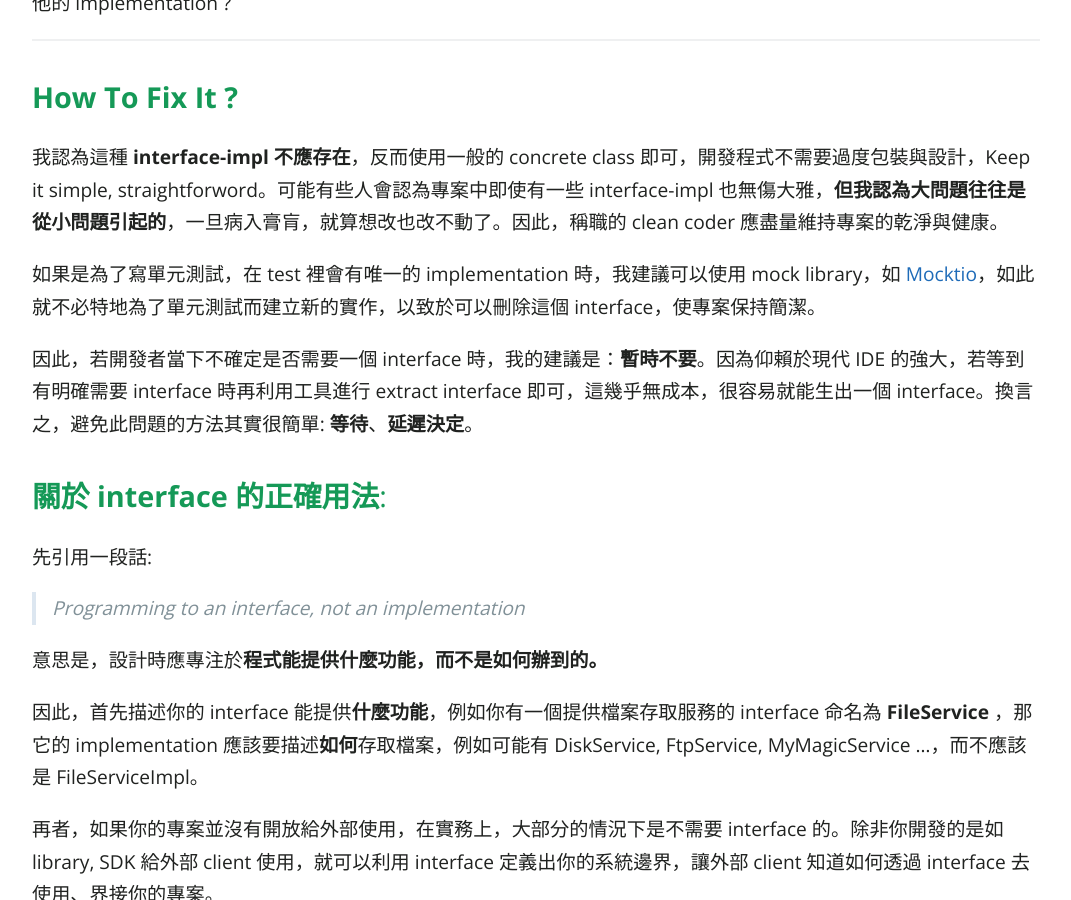
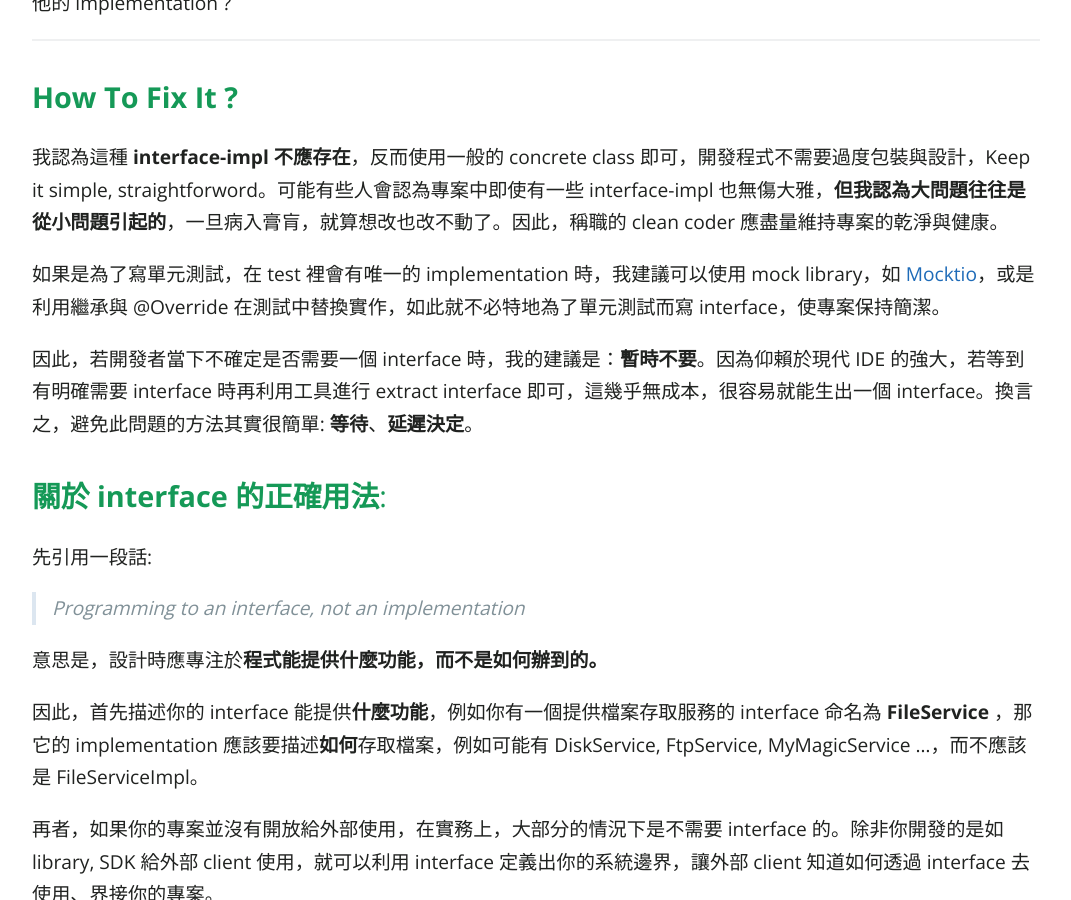
Before and after one commit to KaiSheng714/KaiSheng714.github.io, a Jekyll site: the page built from _posts/2022-01-20-anti-pattern-of-java-interface-impl-style.md, in a window 1280 px wide and 900 px high, scrolled down 1680 px. Shown: the whole window, without its empty margins (104-1175 px from the left). Built offline with Jekyll 4.4.1, drawn with Linux system fonts in a browser that asks for light colours; comment, search, counter and statistics services are not loaded.

Commit message:
interface

```diff
--- a/_posts/2022-01-20-anti-pattern-of-java-interface-impl-style.md
+++ b/_posts/2022-01-20-anti-pattern-of-java-interface-impl-style.md
@@ -42,7 +42,7 @@ image: /assets/image/cover0.png
 
 我認為這種 **interface-impl 不應存在**，反而使用一般的 concrete class 即可，開發程式不需要過度包裝與設計，Keep it simple, straightforword。可能有些人會認為專案中即使有一些 interface-impl 也無傷大雅，**但我認為大問題往往是從小問題引起的**，一旦病入膏肓，就算想改也改不動了。因此，稱職的 clean coder 應盡量維持專案的乾淨與健康。
 
-如果是為了寫單元測試，在 test 裡會有唯一的 implementation 時，我建議可以使用 mock library，如 [Mocktio](https://site.mockito.org/)，如此就不必特地為了單元測試而建立新的實作，以致於可以刪除這個 interface，使專案保持簡潔。
+如果是為了寫單元測試，在 test 裡會有唯一的 implementation 時，我建議可以使用 mock library，如 [Mocktio](https://site.mockito.org/)，或是利用繼承與 @Override 在測試中替換實作，如此就不必特地為了單元測試而寫 interface，使專案保持簡潔。
 
 因此，若開發者當下不確定是否需要一個 interface 時，我的建議是：**暫時不要**。因為仰賴於現代 IDE 的強大，若等到有明確需要 interface 時再利用工具進行 extract interface 即可，這幾乎無成本，很容易就能生出一個 interface。換言之，避免此問題的方法其實很簡單: **等待**、**延遲決定**。
 
```
